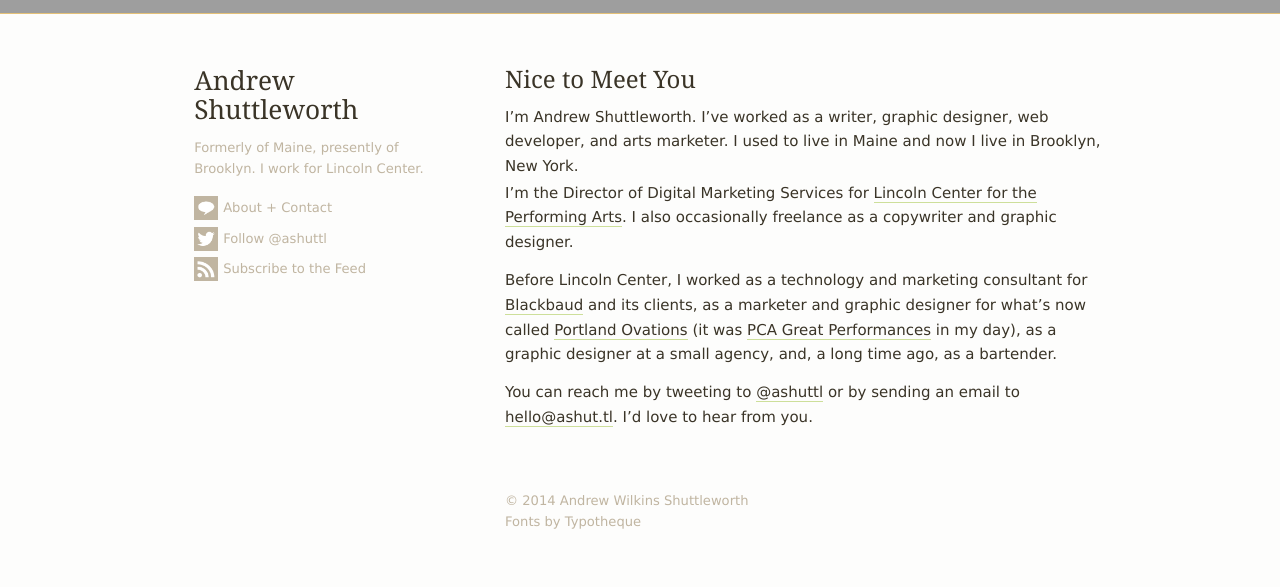
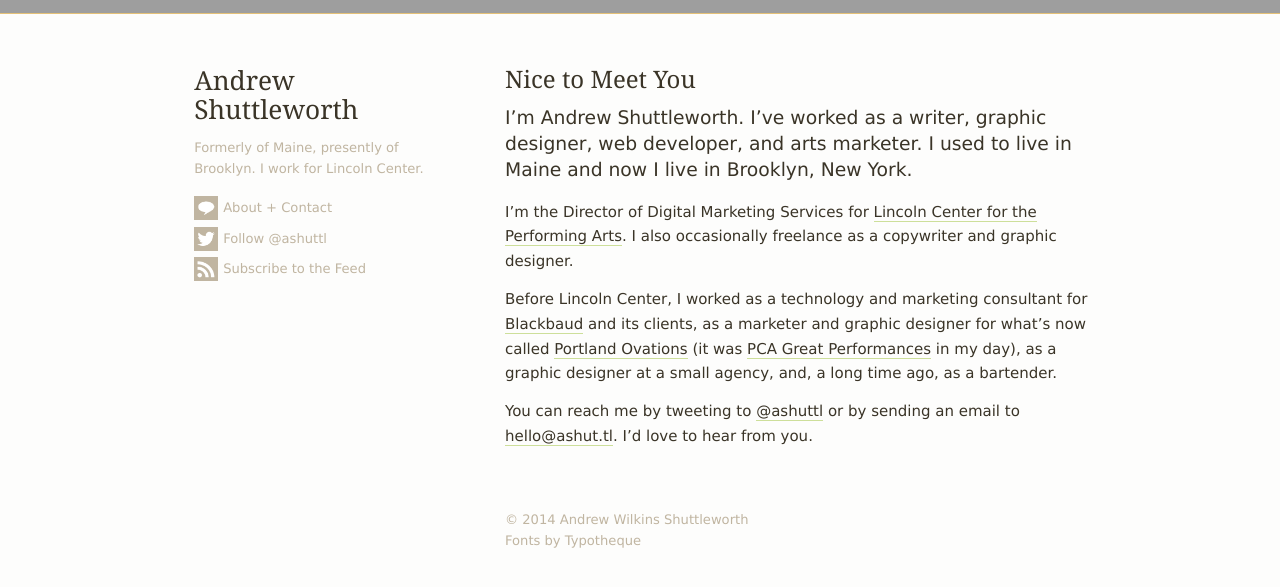
Before and after one commit to ashuttl/ashuttl.github.io, a Jekyll site: the page built from about.md, in a window 1280 px wide. Shown: the top 587 px of the page. Built offline with Jekyll 4.4.1, drawn with Linux system fonts in a browser that asks for light colours; some web fonts are replaced; comment, search, counter and statistics services are not loaded; grey boxes are pictures that could not be loaded.

Commit message:
Adding h3 style

```diff
--- a/about.md
+++ b/about.md
@@ -3,7 +3,7 @@ layout: page
 title: Nice to Meet You
 permalink: /about/
 ---
-#### I&rsquo;m Andrew Shuttleworth. I&rsquo;ve worked as a writer, graphic designer, web developer, and arts marketer. I used to live in Maine and now I live in Brooklyn, New York.
+### I&rsquo;m Andrew Shuttleworth. I&rsquo;ve worked as a writer, graphic designer, web developer, and arts marketer. I used to live in Maine and now I live in Brooklyn, New York.
 
 I&rsquo;m the Director of Digital Marketing Services for&nbsp;[Lincoln Center for the Performing Arts](http://lc.lincolncenter.org). I also occasionally freelance as a copywriter and graphic designer.
 
--- a/css/ashuttl.sass
+++ b/css/ashuttl.sass
@@ -173,6 +173,10 @@ p,td,li,dt,dd,div,section,article
       display: inline-block
       font-size: 0.875em
   .article--body
+    h3
+      font-size: 1.25em
+      line-height: 1.4
+      margin: 0.125em 0 0.875em
     p
       margin: 0.125em 0 0.875em
     blockquote
```
Also changed, not shown: css/build/ashuttl.css.
